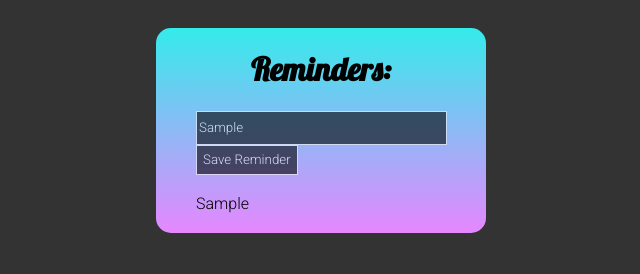
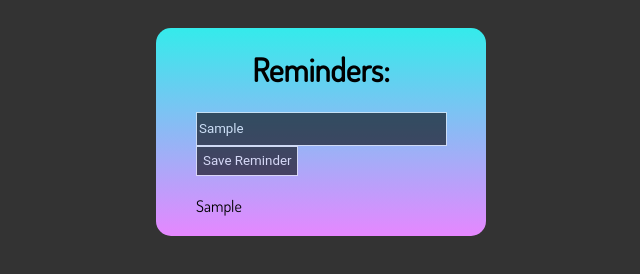
Before and after one commit to misterkolton/Reminders, a plain HTML site: page index.html in a window 1280 px wide. Both pictures are taken after typing "Sample" into the empty fields and a click on the button "Save Reminder". Shown: the whole page, without its empty margins (319-959 px from the left). Drawn offline with Linux system fonts and the light colour scheme.

Commit message:
minor updates

```diff
--- a/index.html
+++ b/index.html
@@ -6,10 +6,8 @@
     <meta name="viewport" content="width=device-width, initial-scale=1.0" />
     <meta http-equiv="X-UA-Compatible" content="ie=edge" />
     <link rel="stylesheet" href="styles.css" />
-    <link href="https://fonts.googleapis.com/css2?family=Roboto:wght@300&display=swap" rel="stylesheet" />
     <link rel="preconnect" href="https://fonts.gstatic.com">
-    <link href="https://fonts.googleapis.com/css2?family=Lobster&display=swap" rel="stylesheet">
-
+    <link href="https://fonts.googleapis.com/css2?family=Dosis:wght@300;400&display=swap" rel="stylesheet">
     <title>Reminders</title>
 </head>
 
--- a/index.js
+++ b/index.js
@@ -1,16 +1,16 @@
 const billInputElement = document.getElementById("reminderInput");
 const saveReminder = document.getElementById("saveReminder");
 const reminderOutput = document.querySelector(".reminderOutput");
-let reminder = "";
+let reminder = "fuck ass";
 
-function saveBill(e) {
+function newReminder(e) {
   reminder = e.target.value;
 }
 
-function getTotalBill() {
-  const calculatedBill = reminder;
-  reminderOutput.innerHTML = calculatedBill;
-}
+function getReminder() {
+  const displayReminder = reminder;
+  reminderOutput.innerHTML = displayReminder;
+  }
 
-billInputElement.addEventListener("change", saveBill);
-saveReminder.addEventListener("click", getTotalBill);
+billInputElement.addEventListener("change", newReminder);
+saveReminder.addEventListener("click", getReminder);
--- a/styles.css
+++ b/styles.css
@@ -3,7 +3,7 @@ body {
     display: flex;
     align-content: center;
     flex-direction: column;
-    font-family: "Roboto", sans-serif;
+    font-family: 'Dosis', sans-serif;
     padding: 20px;
     min-width: 290px;
     align-items: center;
@@ -18,7 +18,7 @@ body {
     align-content: center;
     flex-direction: column;
     width: 250px;
-    font-family: "Roboto", sans-serif;
+    font-family: 'Dosis', sans-serif;
     background: linear-gradient(rgb(52, 235, 235), rgb(230, 135, 255));
     border-radius: 15px;
 
@@ -83,5 +83,5 @@ body {
     align-items: center;
     display: flex;
     justify-content: center;
-    font-family: "Lobster", cursive;
+
   }
```
